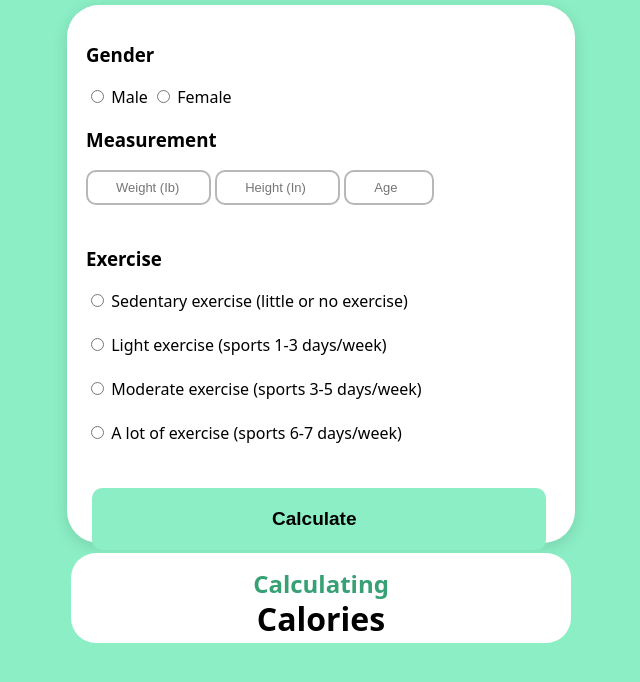
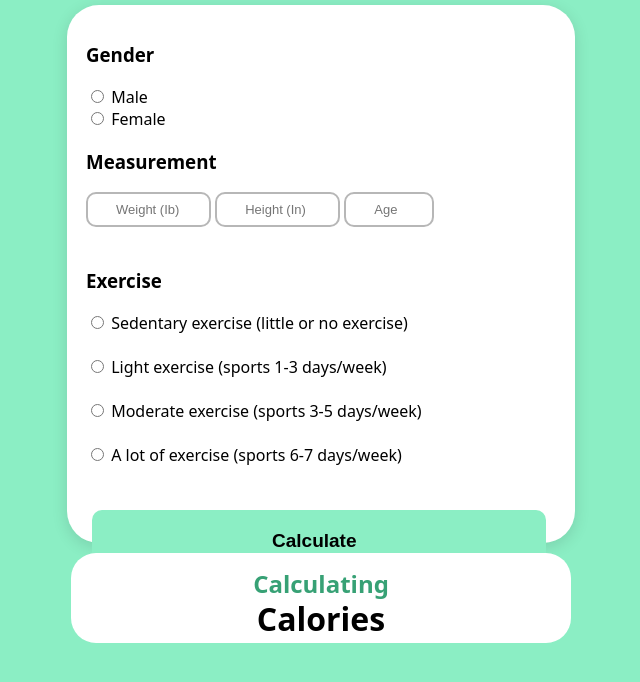
Before and after one commit to TopMyster/caloriewatcher, a plain HTML site: page index.html in a window 1280 px wide. Shown: the part 104-786 px from the top of the page, without its empty margins (319-959 px from the left). Drawn offline with Linux system fonts and the light colour scheme.

Commit message:
Update index.html

```diff
--- a/index.html
+++ b/index.html
@@ -9,8 +9,10 @@
         <h1 style="text-align: center; color: rgb(37, 37, 37); font-weight: 800; font-size: 40px;">Calorie Watch</h1>
         <div id="inputarea">
             <h3>Gender</h3>
+            <div id="malebtn">
         <input required id="male" title="male" name="gender" type="radio">
         <label for="male">Male</label>
+            </div>
         <input required id="female" title="female" name="gender" type="radio">
         <label for="female">Female</label>
     <br>
```
